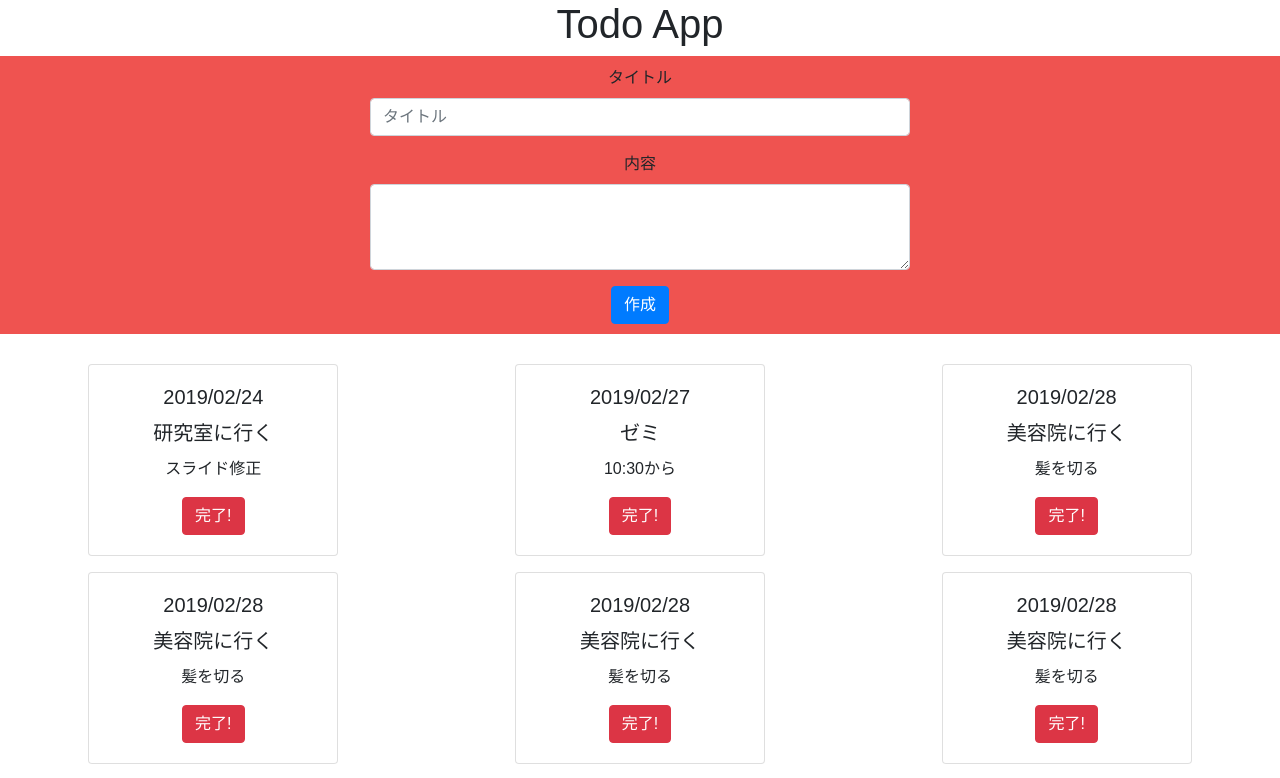
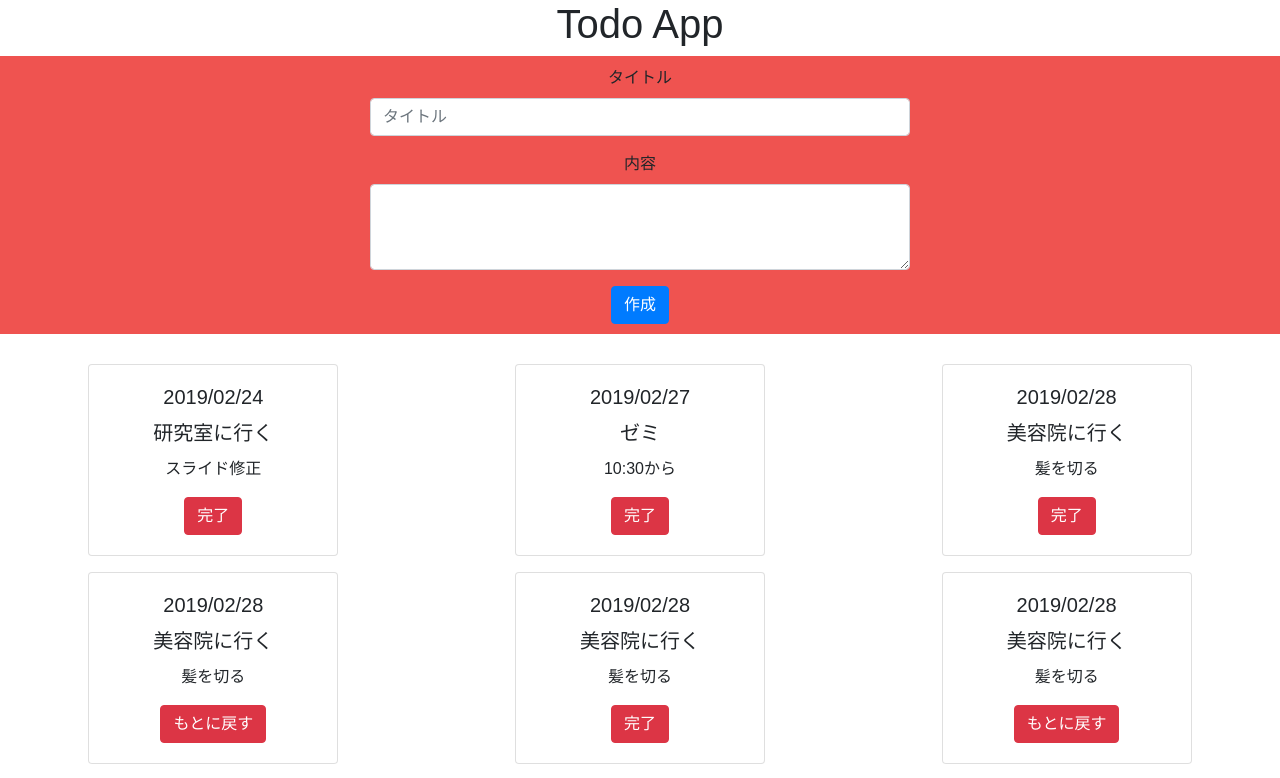
Before and after one commit to ijimaso/MyTodo, a React (Create React App) app: page / in a window 1280 px wide. Shown: the top 778 px of the page. Built offline with nearby package versions, Linux system fonts and the light colour scheme.

Commit message:
update done or undone buttons from normal buttons

```diff
--- a/src/App.js
+++ b/src/App.js
@@ -15,13 +15,15 @@ export default class App extends Component {
           id: 1,
           date: "2019/02/24",
           title: "研究室に行く",
-          content: "スライド修正"
+          content: "スライド修正",
+          check:false
         },
         {
           id: 2,
           date: "2019/02/27",
           title: "ゼミ",
-          content: "10:30から"
+          content: "10:30から",
+          check: false
         },
         {
           id: 3,
@@ -33,37 +35,43 @@ export default class App extends Component {
           id: 4,
           date: "2019/02/28",
           title: "美容院に行く",
-          content: "髪を切る"
+          content: "髪を切る",
+          check: true
         },
         {
           id: 5,
           date: "2019/02/28",
           title: "美容院に行く",
-          content: "髪を切る"
+          content: "髪を切る",
+          check: false
         },
         {
           id: 6,
           date: "2019/02/28",
           title: "美容院に行く",
-          content: "髪を切る"
+          content: "髪を切る",
+          check: true
         },
         {
           id: 7,
           date: "2019/02/28",
           title: "美容院に行く",
-          content: "髪を切る"
+          content: "髪を切る",
+          check: false
         },
         {
           id: 8,
           date: "2019/02/28",
           title: "美容院に行く",
-          content: "髪を切る"
+          content: "髪を切る",
+          check: true
         },
         {
           id: 9,
           date: "2019/02/28",
           title: "美容院に行く",
-          content: "髪を切る"
+          content: "髪を切る",
+          check: false
         }
       ]
     };
--- a/src/Todo.js
+++ b/src/Todo.js
@@ -10,7 +10,7 @@ import Button from 'react-bootstrap/Button'
 //fuctional componentはpropsを指定するとき，thisがいらない
 //react-bootstrapのCardコンポーネントで装飾
 const Todo = props => {
-    const check = "完了!"
+    const check = props.check ? "もとに戻す":"完了"
 
     return (
         <div className="Todo">
```
